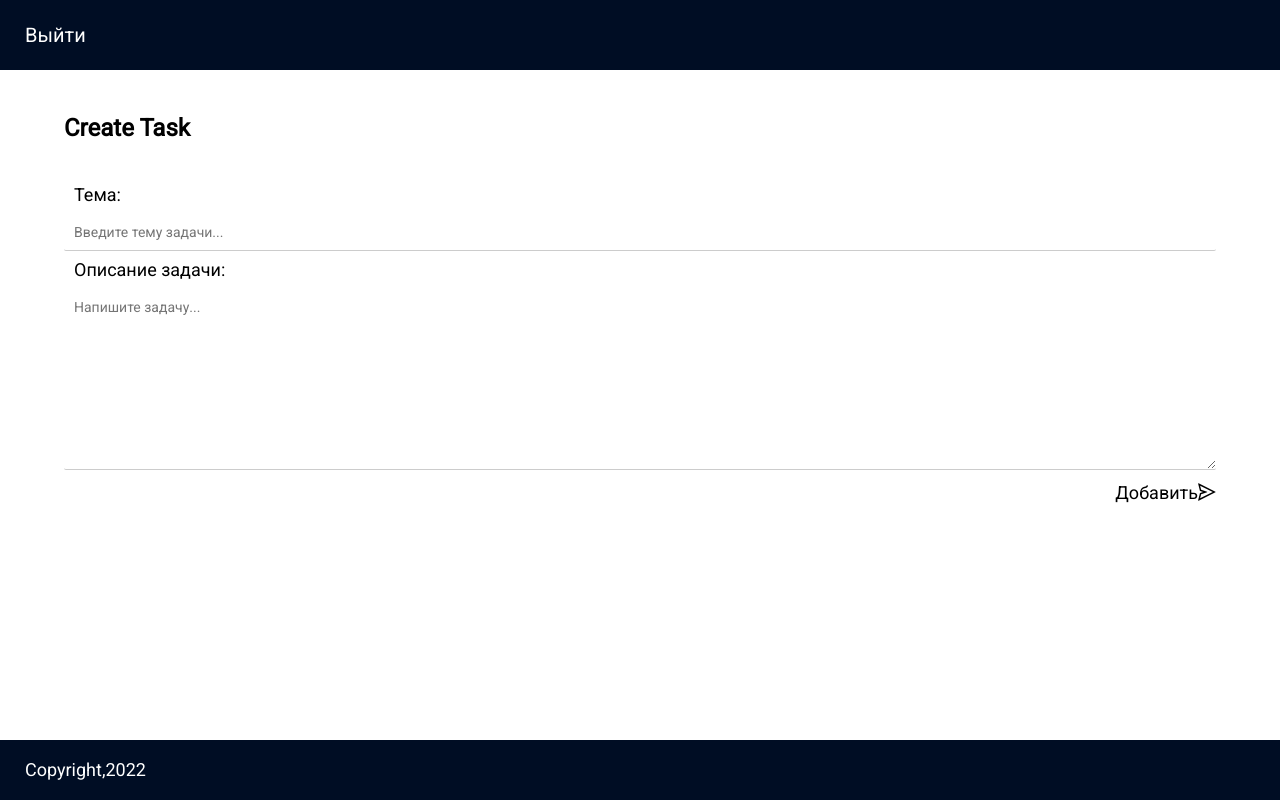
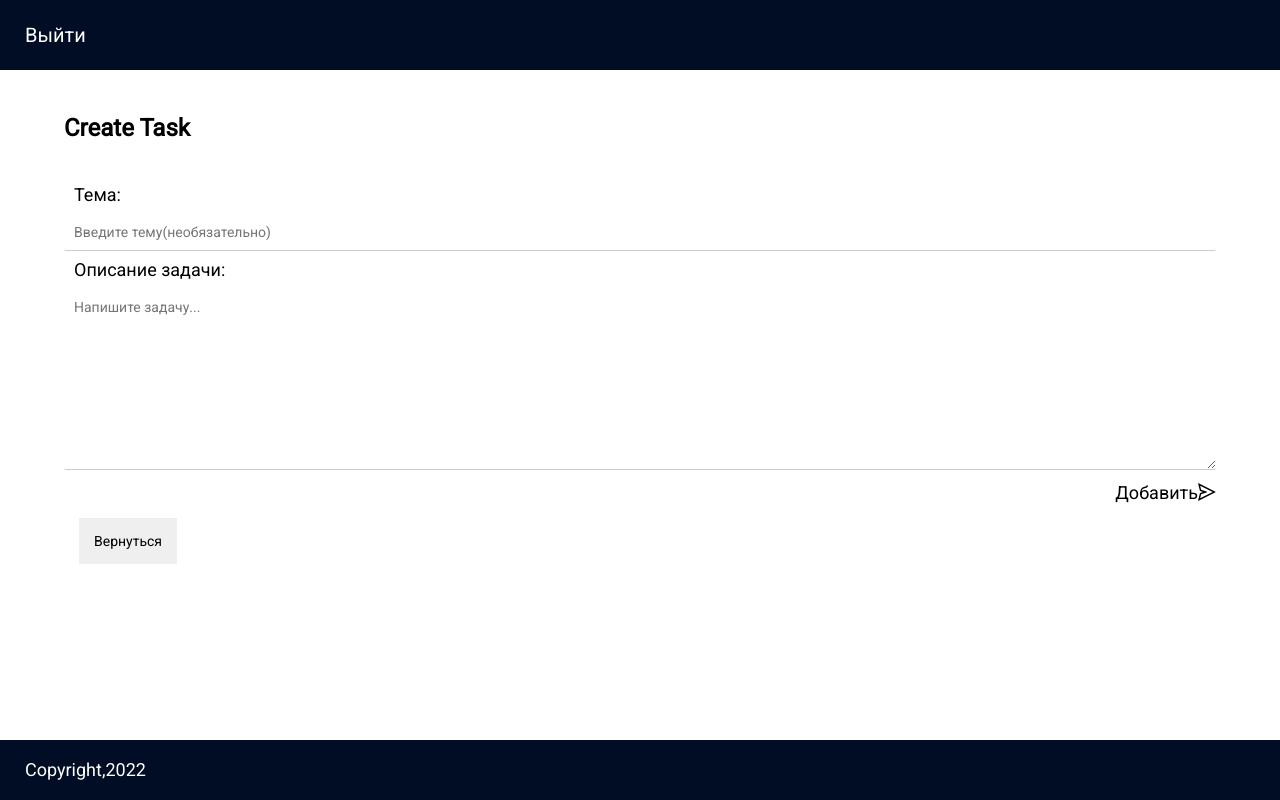
Before and after one commit to Mikhaillkin/task-planner, a React (Create React App) app in the folder client/: page /create in a window 1280 px wide. Built offline with nearby package versions, Linux system fonts and the light colour scheme; sample sign-in values are in the browser's storage.

Commit message:
Bem naming for create page,task details page,created component TaskCardDescription,fixed update tasks in TasksList component after delete one

```diff
--- /dev/null
+++ b/client/src/components/TaskCardDescription/TaskCardDescription.scss
@@ -0,0 +1,12 @@
+.task-details__title {
+  font-size: 34px;
+  font-weight: 900;
+}
+
+.task-details__text {
+  margin-top: 30px;
+}
+
+.task-details__time {
+  margin-top: 30px;
+}
--- /dev/null
+++ b/client/src/components/TaskCardDescription/index.js
@@ -0,0 +1,33 @@
+import React from 'react';
+import {useHttp} from "../../hooks/http.hook";
+
+import './TaskCardDescription.scss';
+
+const TaskCardDescription = ({ task,userIdOwner }) => {
+    const {loading} = useHttp();
+
+    return (
+        <div className="task-details__body">
+            {/*{ !loading && task && 'Здесь jsx код или компонент TaskCardDescription(условно) для вывода полного описания таска.И кидаем в него аргумент task для дальнейшем обработки для вывода информации по таску' }*/}
+            {!loading && task && (
+                <>
+                    <div><strong>userId:</strong> {userIdOwner}</div>
+                    <div><strong>TaskId:</strong> {task.id}</div>
+                    <div  className="task-details__title">
+                        <strong>Тема:</strong>
+                        {task.title ? `${task.title}` : <strong>Без темы</strong>}
+                    </div>
+                    <div  className="task-details__text">
+                        <strong>Описание задачи:</strong>
+                        {`${task.text}`}
+                    </div>
+                    <div className="task-details__time">
+                        <strong>Создано:</strong> {`${task.time}`}
+                    </div>
+                </>
+            )}
+        </div>
+    );
+};
+
+export default TaskCardDescription;
--- a/client/src/components/TaskItem/index.js
+++ b/client/src/components/TaskItem/index.js
@@ -9,7 +9,7 @@ import './TaskItem.scss';
 // import {removeCurrentUserTaskAction} from "../../store/tasksReducer";
 
 
-const TaskItem = ({id,title,text,time,userIdOwner,index}) => {
+const TaskItem = ({id,title,text,time,userIdOwner,index, onUpdateTasksList}) => {
     // const dispatch = useDispatch();
     // const currentUserTasks = useSelector( state => state.tasksReducer.currentUserTasks );
 
@@ -29,6 +29,7 @@ const TaskItem = ({id,title,text,time,userIdOwner,index}) => {
             });
 
             // dispatch(removeCurrentUserTaskAction(id));
+            onUpdateTasksList && onUpdateTasksList();
         } catch (e) {}
     }, [token,request]);
 
--- a/client/src/components/TasksList/index.js
+++ b/client/src/components/TasksList/index.js
@@ -35,6 +35,10 @@ const TasksList = () => {
     }, [getTasks]);
 
 
+    const handleUpdateTasksList = () => {
+        getTasks();
+    }
+
 
     if (!ready) {
         return <Loader />;  //Определи компонент лоадер и вызови его в return здесь
@@ -70,6 +74,7 @@ const TasksList = () => {
                                 time={task.time}
                                 userIdOwner={task._id}
                                 index={index}
+                                onUpdateTasksList={handleUpdateTasksList}
                             />
                         )
                     })
--- a/client/src/pages/CreatePage/CreatePage.scss
+++ b/client/src/pages/CreatePage/CreatePage.scss
@@ -1,9 +1,10 @@
-.taskadd-content {
+.create-task {
   padding: 0 5% 5% 5%;
   color: black;
 }
 
-.taskadd-form {
+.taskadd-form-group__create-title,
+.taskadd-form-group__create-text {
   width: 100%;
   label {
     display: block;
@@ -13,7 +14,8 @@
   input {}
 }
 
-.taskadd-form {
+.taskadd-form-group__create-title,
+.taskadd-form-group__create-text  {
   input,textarea {
     width: 100%;
     box-sizing: border-box;
@@ -30,10 +32,10 @@
   }
 }
 
-.taskadd-form__btn-add {
+.taskadd-form-group__btn-create-task {
   display: flex;
   justify-content: end;
-  .btn-add {
+  .btn-create-task {
     background: white;
     color: black;
     //border: 1px solid black;
@@ -46,7 +48,7 @@
   }
 }
 
-.title-createpage {
+.create-task__page-title {
   font-size: 24px;
   font-weight: 900;
   //margin-bottom: 2rem;
--- a/client/src/pages/CreatePage/index.js
+++ b/client/src/pages/CreatePage/index.js
@@ -1,4 +1,4 @@
-import React,{useState} from 'react';
+import React, {useState} from 'react';
 import {useHttp} from "../../hooks/http.hook";
 import {useAuth} from "../../hooks/auth.hook";
 import {useHistory} from "react-router-dom";
@@ -7,6 +7,7 @@ import {useHistory} from "react-router-dom";
 import GridLayout from "../../components/GridLayout";
 import Header from "../../components/Header";
 import Footer from "../../components/Footer";
+import Loader from "../../components/Loader";
 
 import {SendOutlined} from "@ant-design/icons";
 import './CreatePage.scss';
@@ -14,20 +15,20 @@ import './CreatePage.scss';
 
 const CreatePage = () => {
     // const dispatch = useDispatch();
-    const [addFormTitle,setAddFormTitle] = useState('');
-    const [addFormText,setAddFormText] = useState('');
-    const { request } = useHttp();
-    const { token } = useAuth();
+    const [addFormTitle, setAddFormTitle] = useState('');
+    const [addFormText, setAddFormText] = useState('');
+    const {request} = useHttp();
+    const {token} = useAuth();
     const userData = JSON.parse(localStorage.getItem('userData'));
     const history = useHistory();
 
-    function createDate () {
+    function createDate() {
         var time = new Date();
         var hours = time.getHours().toString();
         var minutes = time.getMinutes().toString();
 
         var day = time.getDate().toString();
-        var month = (time.getMonth() + 1 ).toString();
+        var month = (time.getMonth() + 1).toString();
         var year = time.getFullYear();
 
         if (hours.length < 2) {
@@ -57,57 +58,70 @@ const CreatePage = () => {
                 title: addFormTitle,
                 text: addFormText,
                 time: createDate()
-            },{
+            }, {
                 Authorization: `Bearer ${userData.token}`
             });
 
             console.log(data);
             history.push('/');
 
-        } catch (e) {}
+        } catch (e) {
+        }
     }
 
     const pressHandler = async (event) => {
-        if(event.key === 'Enter') {
+        if (event.key === 'Enter') {
             try {
                 const data = await request('/api/task/create', 'POST', {
                     title: addFormTitle,
                     text: addFormText,
                     time: createDate()
-                },{
+                }, {
                     Authorization: `Bearer ${userData.token}`
                 });
 
                 // dispatch(addCurrentUserTaskAction(data));
 
                 console.log(data);
-            } catch (e) {}
+            } catch (e) {
+            }
             history.push('/');
         }
+    }
+
+    const handleClickReturn = () => {
+        history.push('/');
     }
 
     return (
         <>
             <GridLayout>
-                <Header />
-                <div>
-                    <div className="taskadd-content">
-                        <div className="title-createpage">
-                            <h1><strong>Create Task</strong></h1>
-                        </div>
-                        <form onSubmit={createTask}>
-                            <div className="taskadd-form">
-                                <label htmlFor="title">Тема:</label>
+                <Header/>
+                <div className="create-task">
+                    <h1 className="create-task__page-title"><strong>Create Task</strong></h1>
+                    <form onSubmit={createTask} className="taskadd-form-group">
+                        <div className="taskadd-form-group__create-title">
+                            <label
+                                className="taskadd-form__label"
+                                htmlFor="title"
+                            >
+                                Тема:
+                            </label>
                             <input
                                 type="text"
                                 id="title"
                                 value={addFormTitle}
-                                    placeholder="Введите тему задачи..."
+                                placeholder="Введите тему(необязательно)"
                                 onChange={(e) => setAddFormTitle(e.target.value)}
                             />
                         </div>
-                            <div className="taskadd-form">
-                                <label htmlFor="description">Описание задачи:</label>
+                        <div className="taskadd-form-group__create-text">
+                            <label
+                                className="taskadd-form__label"
+                                htmlFor="description"
+                            >
+                                Описание задачи:
+                            </label>
                             <textarea
                                 id="task-description"
                                 cols="30"
@@ -118,18 +132,25 @@ const CreatePage = () => {
                                 onKeyPress={pressHandler}
                             />
                         </div>
-                            <div className="taskadd-form__btn-add">
+                        <div className="taskadd-form-group__btn-create-task">
                             <button
                                 type="submit"
-                                    className="btn-add"
+                                className="btn-create-task"
                             >
-                                    Добавить<SendOutlined />
+                                Добавить<SendOutlined/>
                             </button>
                         </div>
                     </form>
+                    <div className="create-task__button-return-to-home button-return-to-home">
+                        <button
+                            onClick={handleClickReturn}
+                            className="button-return-to-home"
+                        >
+                            Вернуться
+                        </button>
                     </div>
                 </div>
-                <Footer />
+                <Footer/>
             </GridLayout>
         </>
     );
--- /dev/null
+++ b/client/src/pages/DetailsPage/DetailsPage.scss
@@ -0,0 +1,18 @@
+.task-details {
+  display: flex;
+  justify-content: center;
+  padding-top: 2rem;
+}
+
+.task-details__subtitle {
+  margin-top: 10px;
+}
+
+.task-details__button-return {
+  margin-top: 5rem;
+}
+
+.button-return-to-home {
+  font-size: 14px;
+  padding: 15px;
+}
--- a/client/src/pages/DetailsPage/index.js
+++ b/client/src/pages/DetailsPage/index.js
@@ -1,17 +1,19 @@
 import React, {useState, useCallback, useEffect} from 'react';
-import {useParams,useHistory} from 'react-router-dom';
+import {useParams, useHistory} from 'react-router-dom';
 import {useHttp} from "../../hooks/http.hook";
 
 import GridLayout from "../../components/GridLayout";
 import Header from "../../components/Header";
 import Footer from "../../components/Footer";
 import Loader from "../../components/Loader";
+import TaskCardDescription from "../../components/TaskCardDescription";
 
+import './DetailsPage.scss';
 
 
 const DetailsPage = () => {
     const history = useHistory();
-    const {request, loading,ready} = useHttp();
+    const {request, loading, ready} = useHttp();
     const [task, setTask] = useState(null);
     const userData = JSON.parse(localStorage.getItem('userData'));
     const token = userData.token;
@@ -34,11 +36,10 @@ const DetailsPage = () => {
     }, [getTask]);
 
     if (!ready) {
-        // return <Spin indicator={antIcon}/>;  //Определи компонент лоадер и вызови его в return здесь
         return (
             <GridLayout>
                 <Header/>
-                <Loader alignItems="center" />
+                <Loader alignItems="center"/>
                 <Footer/>
             </GridLayout>
         );
@@ -51,39 +52,17 @@ const DetailsPage = () => {
     return (
         <GridLayout>
             <Header/>
-            <div className="task-details" style={{ display: 'flex',justifyContent: 'center',paddingTop: '2rem' }}>
-                <section className="content">
-                    <h1 style={{fontSize: '34px', fontWeight: '900'}}>Подробнее о задаче</h1>
-                    <div>
-                        {/*{ !loading && task && 'Здесь jsx код или компонент TaskCardDescription(условно) для вывода полного описания таска.И кидаем в него аргумент task для дальнейшем обработки для вывода информации по таску' }*/}
-                        {!loading && task && (
-                            <>
-                                <div><strong>userId:</strong> {userIdOwner}</div>
-                                <div><strong>TaskId:</strong> {task.id}</div>
-                                <div style={{marginTop: '10px'}}>
-                                    <strong>Тема:</strong>
-                                    <div>
-                                        {task.title ? `${task.title}` : <strong>Без темы</strong>}
-                                    </div>
-                                </div>
-                                <div style={{marginTop: '30px'}}>
-                                    <strong>Описание задачи:</strong>
-                                    <div>
-                                        {`${task.text}`}
-                                    </div>
-                                    <div style={{marginTop: '30px'}}>
-                                        <strong>Создано:</strong> {`${task.time}`}
-                                    </div>
-                                </div>
-                                <div className="btn-return" style={{marginTop: '5rem'}}>
-                                    <button onClick={handleClickReturn} style={{padding: '15px', fontSize: '14px'}}>
-                                        Вернуться
-                                    </button>
-                                </div>
-                            </>
-                        )}
-                    </div>
-                </section>
+            <div className="task-details">
+                <h1 className="task-details__page-title">Подробнее о задаче</h1>
+                <TaskCardDescription  task={task} userIdOwner={userIdOwner} />
+                <div className="task-details__button-return-to-home button-return-to-home">
+                    <button
+                        onClick={handleClickReturn}
+                        className="button-return-to-home"
+                    >
+                        Вернуться
+                    </button>
+                </div>
             </div>
             <Footer/>
         </GridLayout>
```
Also changed, not shown: client/src/components/LoginForm/index.js (+9 -8 lines). Lines whose indentation alone changed are shown as unchanged.
